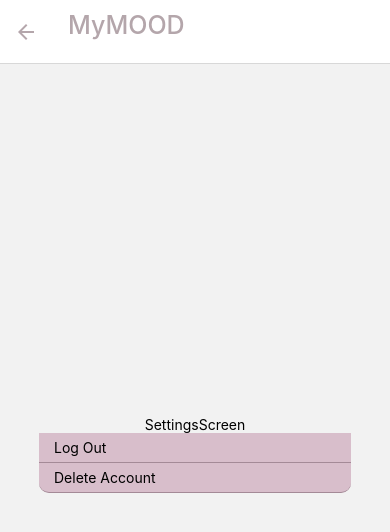
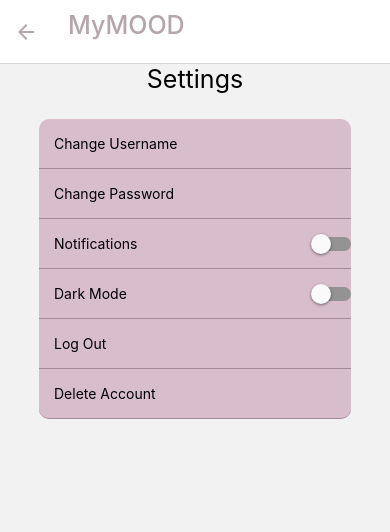
Before and after one commit to LauriePlisson/myMoodApp, a React Native app in the folder frontend/: screen /Settings in a window 390 px wide. Shown: the top 532 px of the page. Built offline with nearby package versions, Linux system fonts and the light colour scheme; no server answers.

Commit message:
settings en cours

```diff
--- a/frontend/screens/SettingsScreen.js
+++ b/frontend/screens/SettingsScreen.js
@@ -1,4 +1,12 @@
-import { Text, View, TouchableOpacity, StyleSheet, Modal } from "react-native";
+import {
+  Text,
+  View,
+  TouchableOpacity,
+  StyleSheet,
+  Modal,
+  TextInput,
+  Switch,
+} from "react-native";
 import { SafeAreaView } from "react-native-safe-area-context";
 import { useState } from "react";
 import { useDispatch, useSelector } from "react-redux";
@@ -8,6 +16,8 @@ export default function SettingsScreen({ navigation }) {
   const [modalVisible, setModalVisible] = useState(false);
   const [openFrom, setOpenFrom] = useState("");
   const [error, setError] = useState("");
+  const [editUsername, setEditUsername] = useState(false);
+  const [editPassword, setEditPassword] = useState(false);
   const dispatch = useDispatch();
   const API_URL = process.env.EXPO_PUBLIC_API_URL;
   const user = useSelector((state) => state.user.value);
@@ -75,7 +85,60 @@ export default function SettingsScreen({ navigation }) {
           </View>
         </View>
       </Modal>
-      <Text>SettingsScreen</Text>
+      <Text style={styles.settings}>Settings</Text>
+      {editUsername && <TextInput style={styles.input}></TextInput>}
+      <TouchableOpacity
+        style={[
+          styles.bouton,
+          { borderTopEndRadius: 10, borderTopStartRadius: 10 },
+        ]}
+        onPress={() => setEditUsername(!editUsername)}
+      >
+        <Text>{!editUsername ? "Change Username" : "Valider"}</Text>
+      </TouchableOpacity>
+      {editPassword && (
+        <>
+          <TextInput style={styles.input}></TextInput>
+          <TextInput
+            style={[
+              styles.input,
+              { borderTopStartRadius: 0, borderTopEndRadius: 0 },
+            ]}
+          ></TextInput>
+        </>
+      )}
+      <TouchableOpacity
+        style={styles.bouton}
+        onPress={() => setEditPassword(!editPassword)}
+      >
+        <Text>{!editPassword ? "Change Password" : "Valider"}</Text>
+      </TouchableOpacity>
+      <TouchableOpacity
+        style={[
+          styles.bouton,
+          {
+            flexDirection: "row",
+            justifyContent: "space-between",
+            alignItems: "center",
+          },
+        ]}
+      >
+        <Text>Notifications</Text>
+        <Switch></Switch>
+      </TouchableOpacity>
+      <TouchableOpacity
+        style={[
+          styles.bouton,
+          {
+            flexDirection: "row",
+            justifyContent: "space-between",
+            alignItems: "center",
+          },
+        ]}
+      >
+        <Text>Dark Mode</Text>
+        <Switch></Switch>
+      </TouchableOpacity>
       <TouchableOpacity
         style={styles.bouton}
         onPress={() => {
@@ -105,17 +168,29 @@ const styles = StyleSheet.create({
   container: {
     flex: 1,
     flexDirection: "column",
-    justifyContent: "center",
+    justifyContent: "flex-start",
     alignItems: "center",
+  },
+  settings: {
+    fontSize: 25,
+    marginBottom: 25,
   },
   bouton: {
     width: "80%",
-    height: 30,
+    height: 50,
     backgroundColor: "#d8becbff",
     justifyContent: "center",
     paddingLeft: 15,
     borderBottomColor: "#A48A97",
     borderBottomWidth: 0.5,
+  },
+  input: {
+    backgroundColor: "#fceaf0ff",
+    width: "80%",
+    height: 30,
+    borderBottomWidth: 0.2,
+    borderTopStartRadius: 8,
+    borderTopEndRadius: 8,
   },
   modalOverlay: {
     flex: 1,
```
